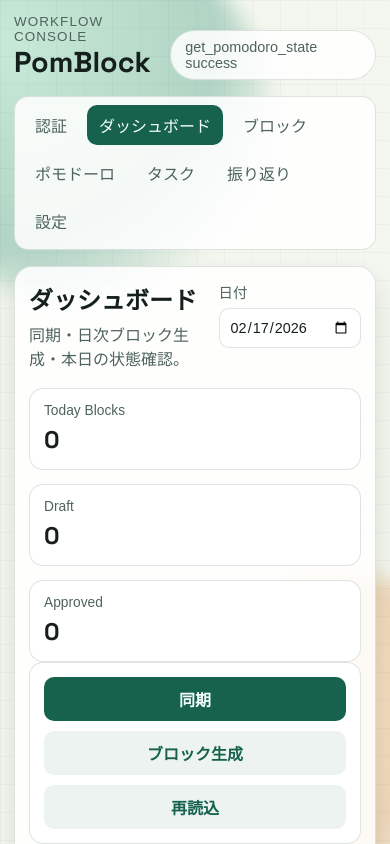
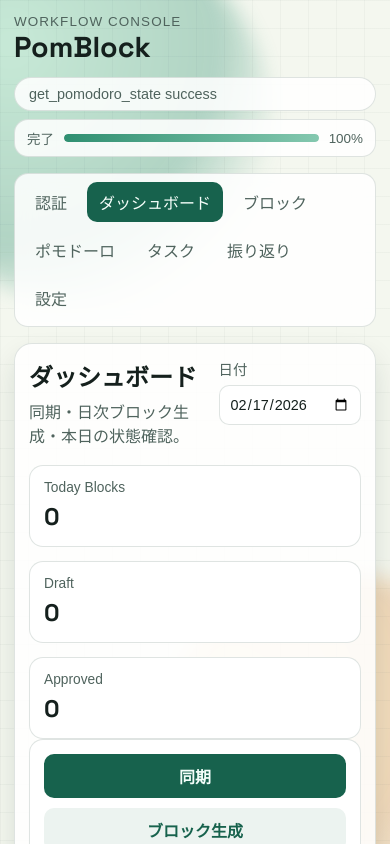
Before and after one commit to CS-Kmkm/PomoBlock, a website: page src-ui/index.html in a window 390 px wide. Both pictures are taken after a click on the button "同期". Shown: the top 844 px of the page. Drawn offline with Linux system fonts and the light colour scheme; a web font is replaced by a local one.

Commit message:
feat(ui): add progress indicator for long-running commands

```diff
--- a/src-ui/app.js
+++ b/src-ui/app.js
@@ -3,8 +3,19 @@
 const appRoot = /** @type {HTMLElement} */ (document.getElementById("app"));
 const navRoot = /** @type {HTMLElement} */ (document.getElementById("route-nav"));
 const statusChip = /** @type {HTMLElement} */ (document.getElementById("global-status"));
+const progressChip = /** @type {HTMLElement | null} */ (document.getElementById("global-progress"));
+const progressLabel = /** @type {HTMLElement | null} */ (document.getElementById("global-progress-label"));
+const progressFill = /** @type {HTMLElement | null} */ (document.getElementById("global-progress-fill"));
+const progressValue = /** @type {HTMLElement | null} */ (document.getElementById("global-progress-value"));
 
 const routes = ["auth", "dashboard", "blocks", "pomodoro", "tasks", "reflection", "settings"];
+const longRunningCommands = new Set(["sync_calendar", "generate_blocks"]);
+const longRunningLabels = {
+  sync_calendar: "カレンダー同期",
+  generate_blocks: "ブロック生成",
+};
+const progressTargetPercent = 92;
+const progressUpdateIntervalMs = 180;
 
 /** @typedef {{id:string,date:string,start_at:string,end_at:string,firmness:string,instance:string,planned_pomodoros:number,source:string,source_id:string|null}} Block */
 /** @typedef {{id:string,title:string,description:string|null,estimated_pomodoros:number|null,status:string,completed_pomodoros:number}} Task */
@@ -38,6 +49,15 @@ const mockState = {
     start_time: null,
   },
   logs: [],
+};
+
+const progressState = {
+  active: false,
+  command: "",
+  label: "",
+  percent: 0,
+  timerId: 0,
+  hideTimerId: 0,
 };
 
 function nextMockId(prefix) {
@@ -85,6 +105,70 @@ function setStatus(message) {
   statusChip.textContent = message;
 }
 
+function clearProgressTimers() {
+  if (progressState.timerId) {
+    clearInterval(progressState.timerId);
+    progressState.timerId = 0;
+  }
+  if (progressState.hideTimerId) {
+    clearTimeout(progressState.hideTimerId);
+    progressState.hideTimerId = 0;
+  }
+}
+
+function renderGlobalProgress() {
+  if (!progressChip || !progressLabel || !progressFill || !progressValue) return;
+  progressChip.hidden = !progressState.active;
+  if (!progressState.active) return;
+  progressLabel.textContent = progressState.label;
+  progressValue.textContent = `${progressState.percent}%`;
+  progressFill.style.width = `${progressState.percent}%`;
+}
+
+function setProgressPercent(percent) {
+  progressState.percent = Math.max(0, Math.min(100, Math.round(percent)));
+  renderGlobalProgress();
+}
+
+function beginLongRunningProgress(command) {
+  const label = longRunningLabels[command] ?? command;
+  clearProgressTimers();
+  progressState.active = true;
+  progressState.command = command;
+  progressState.label = `${label} 実行中`;
+  setProgressPercent(5);
+  progressState.timerId = setInterval(() => {
+    if (!progressState.active || progressState.percent >= progressTargetPercent) return;
+    const remaining = progressTargetPercent - progressState.percent;
+    const step = Math.max(1, Math.round(remaining / 6));
+    setProgressPercent(progressState.percent + step);
+  }, progressUpdateIntervalMs);
+}
+
+function finishLongRunningProgress(success) {
+  if (!progressState.active) return;
+  clearProgressTimers();
+  progressState.label = success ? "完了" : "失敗";
+  setProgressPercent(100);
+  progressState.hideTimerId = setTimeout(() => {
+    progressState.active = false;
+    progressState.command = "";
+    progressState.label = "";
+    progressState.percent = 0;
+    renderGlobalProgress();
+    progressState.hideTimerId = 0;
+  }, success ? 360 : 900);
+}
+
+function waitForNextFrame() {
+  if (typeof window.requestAnimationFrame === "function") {
+    return new Promise((resolve) => {
+      window.requestAnimationFrame(() => setTimeout(resolve, 0));
+    });
+  }
+  return new Promise((resolve) => setTimeout(resolve, 0));
+}
+
 function getRoute() {
   const hash = window.location.hash.replace(/^#\/?/, "");
   return routes.includes(hash) ? hash : "dashboard";
@@ -117,6 +201,23 @@ async function safeInvoke(name, payload = {}) {
   } catch (error) {
     const message = error instanceof Error ? error.message : String(error);
     setStatus(`${name} failed: ${message}`);
+    throw error;
+  }
+}
+
+async function invokeCommandWithProgress(name, payload = {}) {
+  if (!longRunningCommands.has(name)) {
+    return safeInvoke(name, payload);
+  }
+
+  beginLongRunningProgress(name);
+  await waitForNextFrame();
+  try {
+    const result = await safeInvoke(name, payload);
+    finishLongRunningProgress(true);
+    return result;
+  } catch (error) {
+    finishLongRunningProgress(false);
     throw error;
   }
 }
@@ -374,13 +475,13 @@ function renderDashboard() {
   `;
 
   document.getElementById("dashboard-sync")?.addEventListener("click", async () => {
-    await safeInvoke("sync_calendar", {});
+    await invokeCommandWithProgress("sync_calendar", {});
     await refreshCoreData(today);
     renderDashboard();
   });
   document.getElementById("dashboard-generate")?.addEventListener("click", async () => {
     const date = /** @type {HTMLInputElement} */ (document.getElementById("dashboard-date")).value || today;
-    await safeInvoke("generate_blocks", { date });
+    await invokeCommandWithProgress("generate_blocks", { date });
     await refreshCoreData(date);
     renderDashboard();
   });
@@ -439,7 +540,7 @@ function renderBlocks() {
   document.getElementById("block-load")?.addEventListener("click", reload);
   document.getElementById("block-generate")?.addEventListener("click", async () => {
     const date = /** @type {HTMLInputElement} */ (document.getElementById("block-date")).value || today;
-    await safeInvoke("generate_blocks", { date });
+    await invokeCommandWithProgress("generate_blocks", { date });
     await reload();
   });
 
--- a/src-ui/index.html
+++ b/src-ui/index.html
@@ -26,7 +26,16 @@
           <p class="brand-kicker">Workflow Console</p>
           <h1>PomBlock</h1>
         </div>
-        <div id="global-status" class="status-chip" aria-live="polite">Ready</div>
+        <div class="status-stack">
+          <div id="global-status" class="status-chip" aria-live="polite">Ready</div>
+          <div id="global-progress" class="progress-chip" aria-live="polite" hidden>
+            <span id="global-progress-label">処理中</span>
+            <div class="progress-track">
+              <span id="global-progress-fill" class="progress-fill"></span>
+            </div>
+            <span id="global-progress-value">0%</span>
+          </div>
+        </div>
       </header>
 
       <nav class="route-nav" id="route-nav" aria-label="Main navigation">
--- a/src-ui/styles.css
+++ b/src-ui/styles.css
@@ -88,6 +88,7 @@ p {
   display: flex;
   align-items: flex-end;
   justify-content: space-between;
+  gap: 12px;
 }
 
 .brand-kicker {
@@ -108,6 +109,42 @@ p {
   padding: 8px 14px;
   font-size: 0.9rem;
   color: var(--muted);
+}
+
+.status-stack {
+  display: grid;
+  gap: 8px;
+  min-width: min(380px, 100%);
+}
+
+.progress-chip {
+  border: 1px solid var(--line);
+  background: var(--surface);
+  border-radius: 14px;
+  padding: 8px 12px;
+  display: grid;
+  grid-template-columns: auto 1fr auto;
+  gap: 10px;
+  align-items: center;
+  font-size: 0.84rem;
+  color: var(--muted);
+}
+
+.progress-track {
+  width: 100%;
+  height: 8px;
+  border-radius: 999px;
+  background: #e8efe9;
+  overflow: hidden;
+}
+
+.progress-fill {
+  display: block;
+  height: 100%;
+  width: 0;
+  border-radius: 999px;
+  background: linear-gradient(90deg, #2f8f71, #84c8af);
+  transition: width 120ms ease-out;
 }
 
 .route-nav {
@@ -336,6 +373,16 @@ th {
 }
 
 @media (max-width: 640px) {
+  .topbar {
+    align-items: stretch;
+    flex-direction: column;
+  }
+
+  .status-stack {
+    min-width: 0;
+    width: 100%;
+  }
+
   .app-shell {
     padding: 14px;
   }
```
